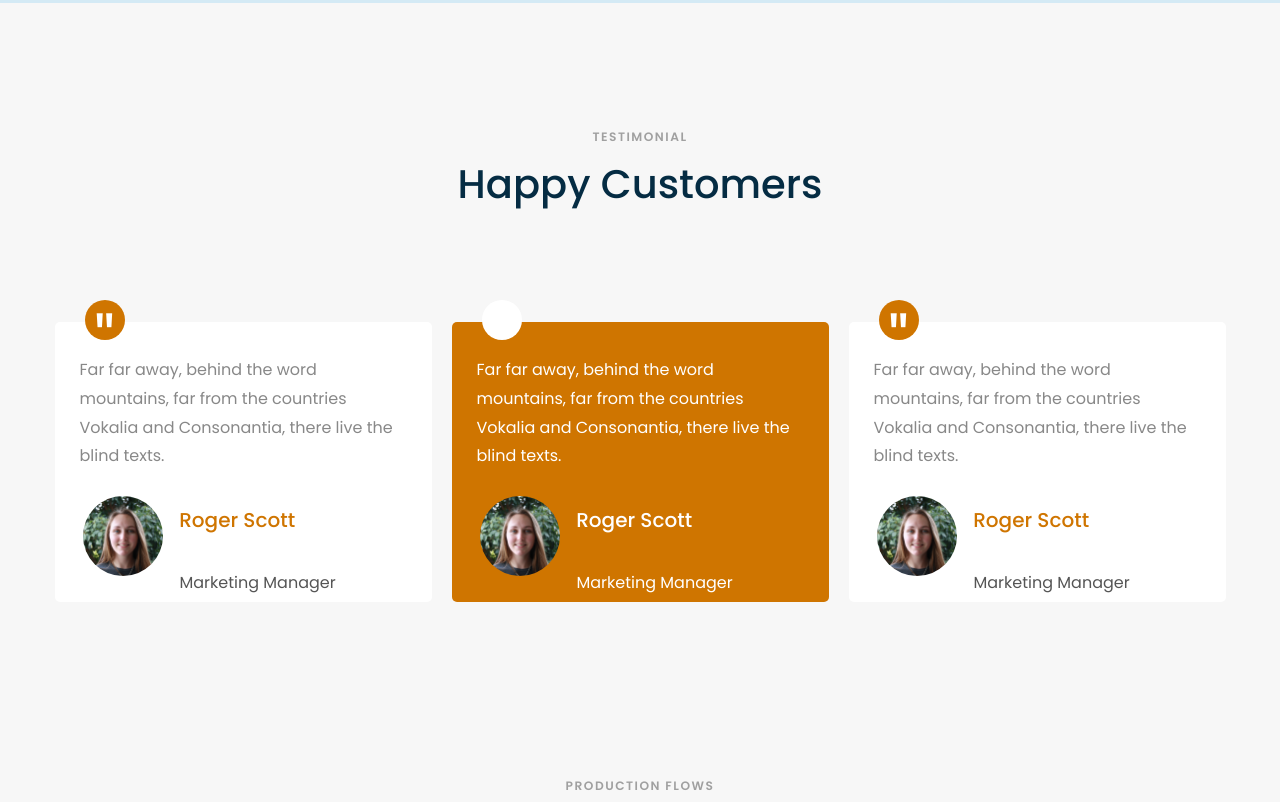
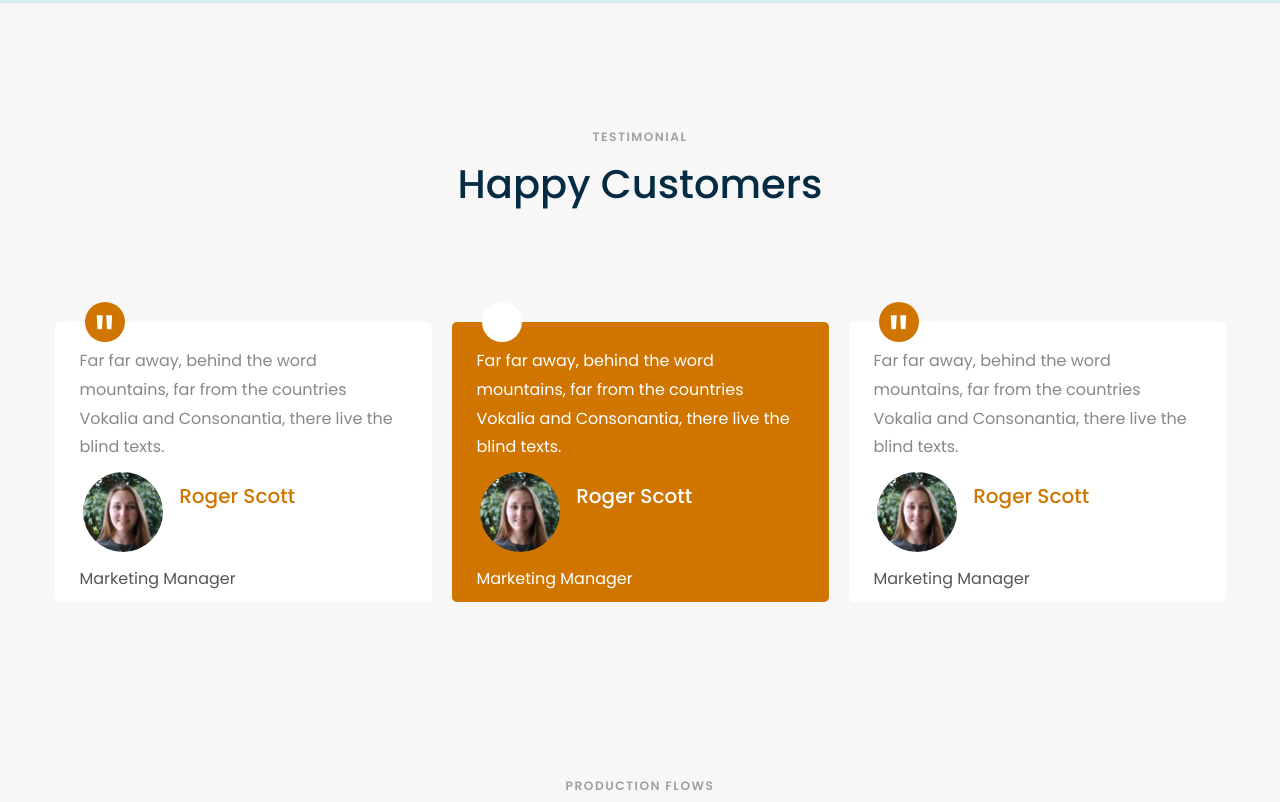
Before and after one commit to HalehNk/Furnish, a plain HTML site: page index.html in a window 1280 px wide. Shown: the part 3080-3882 px from the top of the page. Drawn offline with nearby package versions, Linux system fonts and the light colour scheme.

Commit message:
fix bugs

```diff
--- a/style.css
+++ b/style.css
@@ -125,10 +125,21 @@ h1 span {
 }
 
 .slider__items .paragraph {
-  position: relative;
+
+  /* Ali change */
+  /* position: relative; */
+
   top: -15px;
-  padding: 0 28px 10px 25px;
+
+  /* Ali change */
+  padding: 25px 28px 10px 25px;
   line-height: 1.8;
+}
+
+/* Ali change */
+.slider__items .paragraph.paragraph-carier{
+  padding-top: 5px;
+  /* you can add other changes for Marketing Manager in this section */
 }
 
 .slider__item-2 p {
@@ -281,8 +292,11 @@ h1 span {
 .icon-container-md2 {
   width: 40px;
   height: 40px;
-  position: relative;
-  bottom: 22px;
+  /* Ali changes */
+  position: absolute;
+  top: -20px;
+  /* position: relative; */
+  /* bottom: 22px; */
   left: 30px;
   z-index: 2;
 }
```
